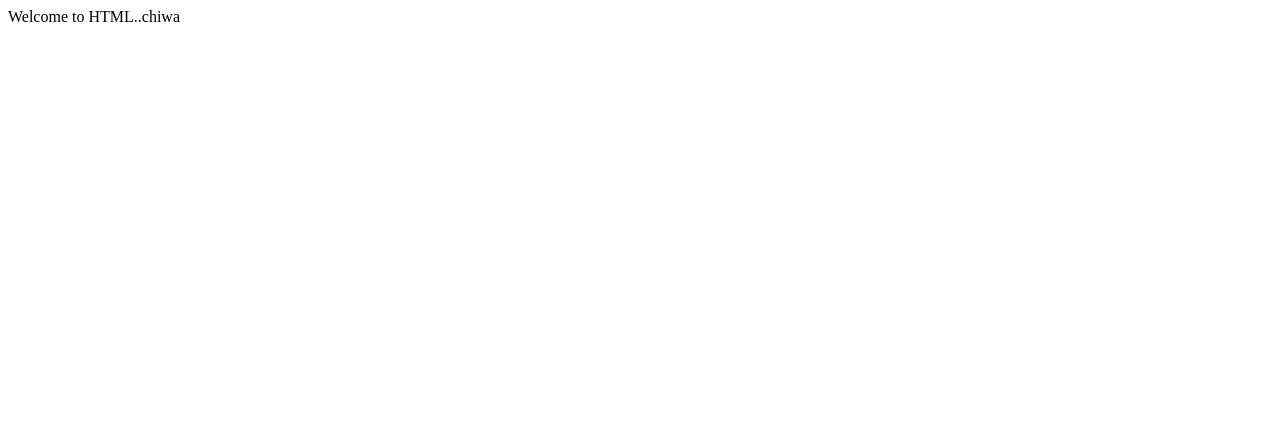
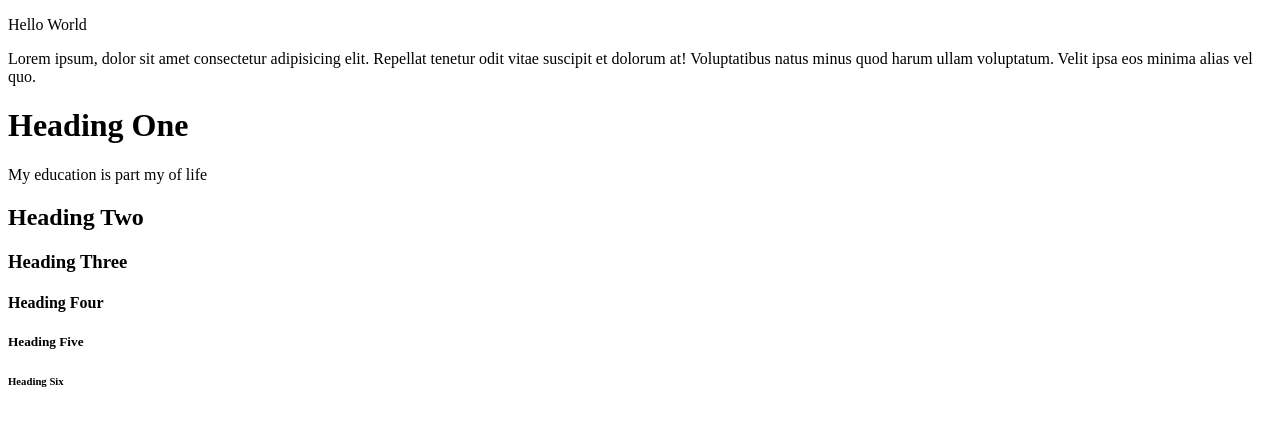
Before and after one commit to Chiwaiddi/Chiwa, a plain HTML site: page index.html in a window 1280 px wide. Drawn offline with Linux system fonts and the light colour scheme.

Commit message:
exercise1

```diff
--- a/index.html
+++ b/index.html
@@ -1,12 +1,19 @@
 <!DOCTYPE html>
-<html lang="en">
-<head>
-    <meta charset="UTF-8">
-    <meta http-equiv="X-UA-Compatible" content="IE=edge">
-    <meta name="viewport" content="width=device-width, initial-scale=1.0">
-    <title>Chiwa</title>
-</head>
-<body>
-    Welcome to HTML..chiwa
-</body>
+<html>
+    <head>
+        <title>The Hello World Page</title>
+    </head>
+    <body>
+        <p>Hello World</p>
+        <p>
+            Lorem ipsum, dolor sit amet consectetur adipisicing elit. Repellat tenetur odit vitae suscipit et dolorum at! Voluptatibus natus minus quod harum ullam voluptatum. Velit ipsa eos minima alias vel quo.
+        </p>
+        <h1>Heading One</h1>
+        <p>My education is part my of life</p>
+        <h2>Heading Two</h2>
+        <h3>Heading Three</h3>
+        <h4>Heading Four</h4>
+        <h5>Heading Five</h5>
+        <h6>Heading Six</h6>
+    </body>
 </html>
```
Also changed, not shown: exercise1.html (added, +15 -0 lines).
